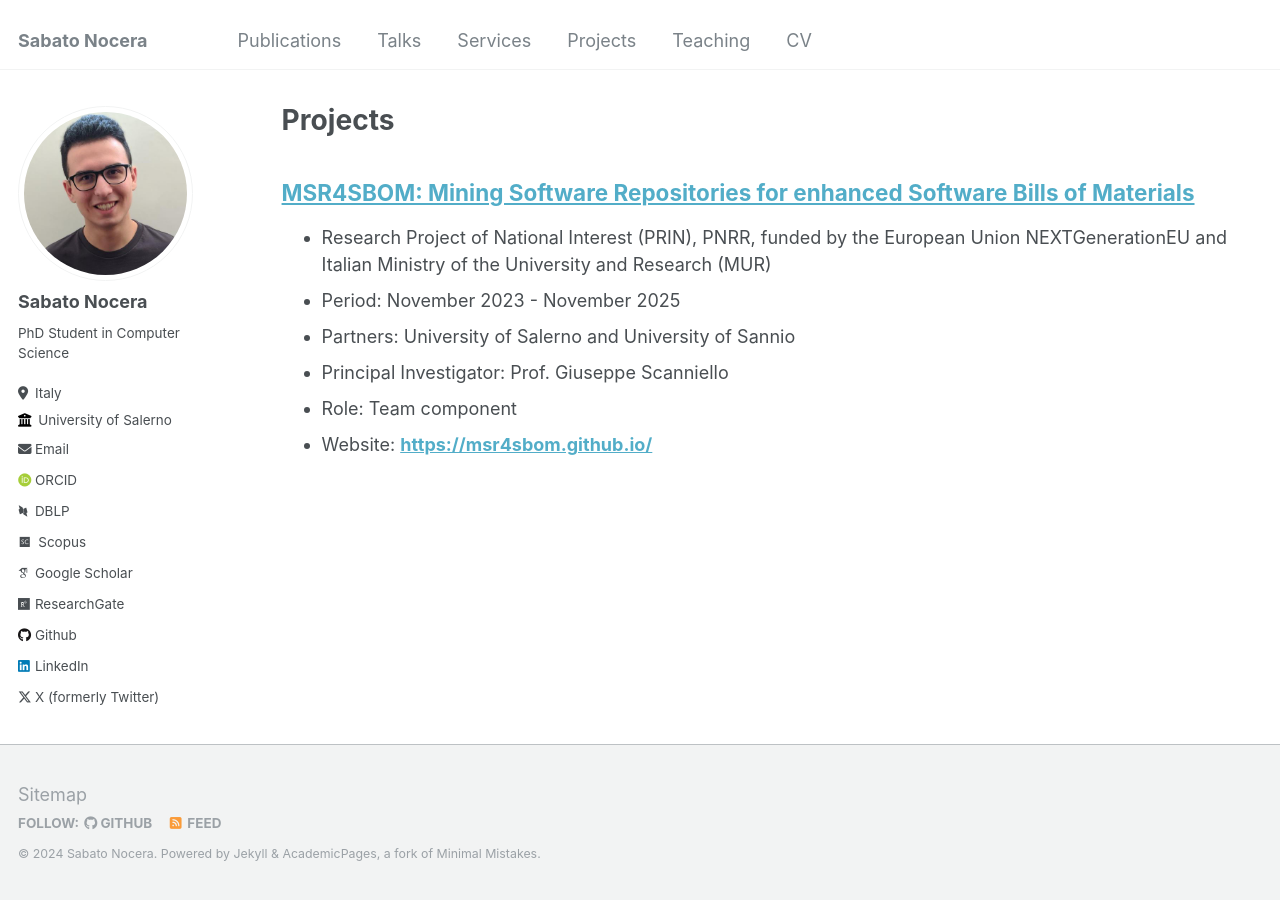
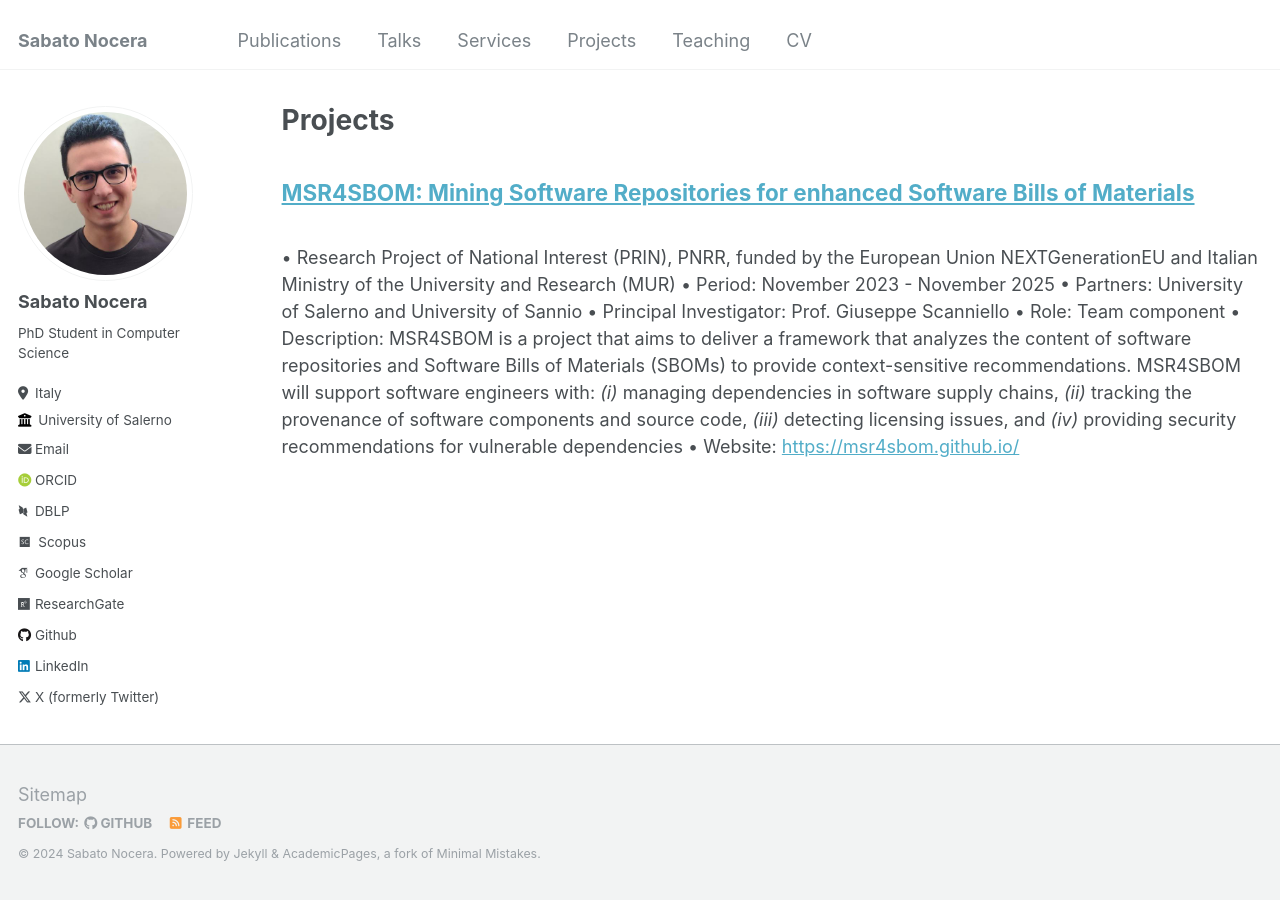
Before and after one commit to sabato-nocera/sabato-nocera.github.io, a Jekyll site: the page built from _pages/projects.html, in a window 1280 px wide. Built offline with Jekyll 4.4.1, drawn with Linux system fonts in a browser that asks for light colours; some web fonts are replaced.

Commit message:
Update projects.html

```diff
--- a/_pages/projects.html
+++ b/_pages/projects.html
@@ -5,8 +5,17 @@ permalink: /projects/
 author_profile: true
 ---
 
-{% include base_path %}
+<!--{% include base_path %}
 
 {% for post in site.projects reversed %}
   {% include archive-single.html  %}
-{% endfor %}
+{% endfor %}-->
+
+<h2><a href="https://msr4sbom.github.io/">MSR4SBOM: Mining Software Repositories for enhanced Software Bills of Materials</a></h2><br/>
+• Research Project of National Interest (PRIN), PNRR, funded by the European Union NEXTGenerationEU and Italian Ministry of the University and Research (MUR)
+• Period: November 2023 - November 2025
+• Partners: University of Salerno and University of Sannio
+• Principal Investigator: Prof. Giuseppe Scanniello
+• Role: Team component
+• Description: MSR4SBOM is a project that aims to deliver a framework that analyzes the content of software repositories and Software Bills of Materials (SBOMs) to provide context-sensitive recommendations. MSR4SBOM will support software engineers with: <i>(i)</i> managing dependencies in software supply chains, <i>(ii)</i> tracking the provenance of software components and source code, <i>(iii)</i> detecting licensing issues, and <i>(iv)</i> providing security recommendations for vulnerable dependencies
+• Website: <a href="https://msr4sbom.github.io/">https://msr4sbom.github.io/</a>
```
